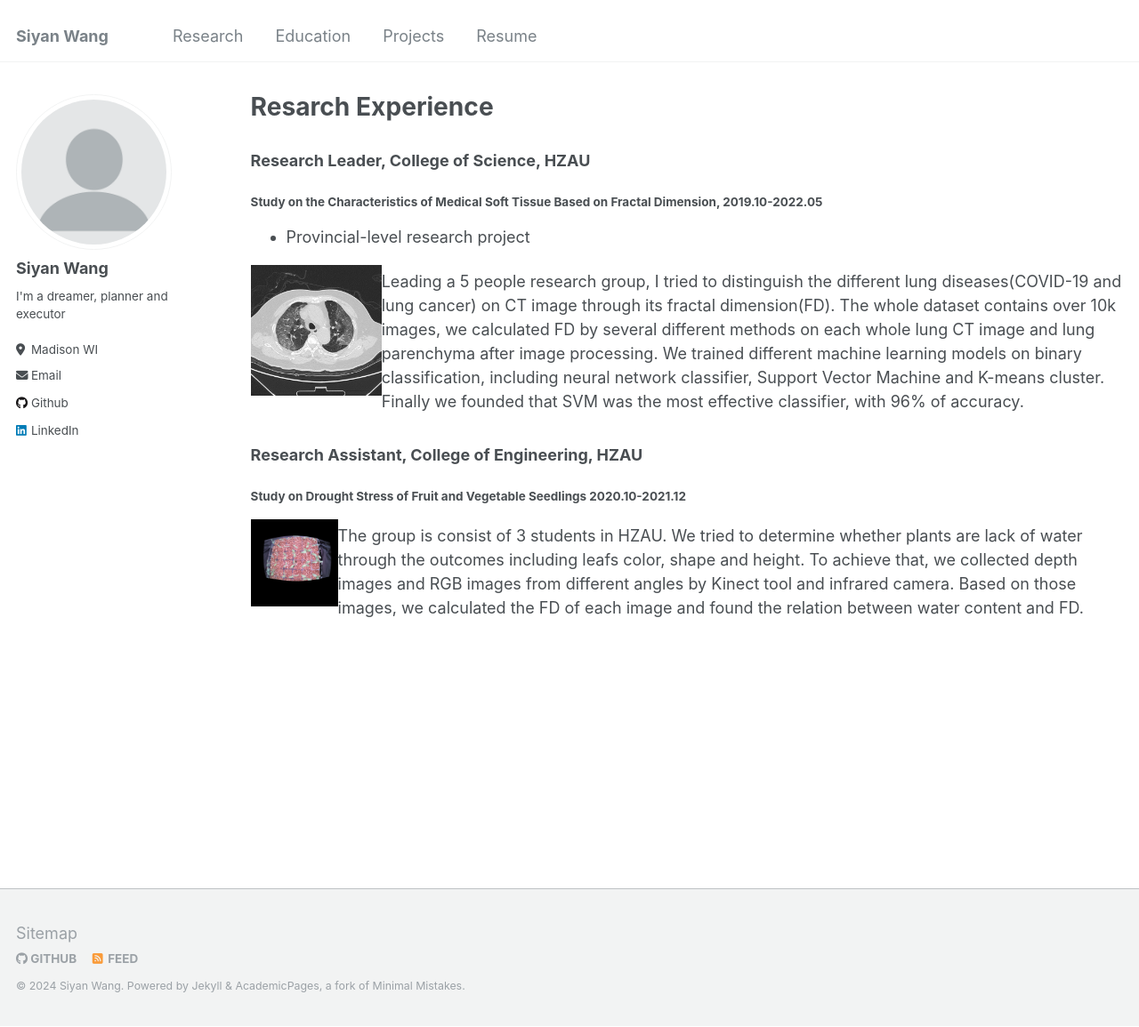
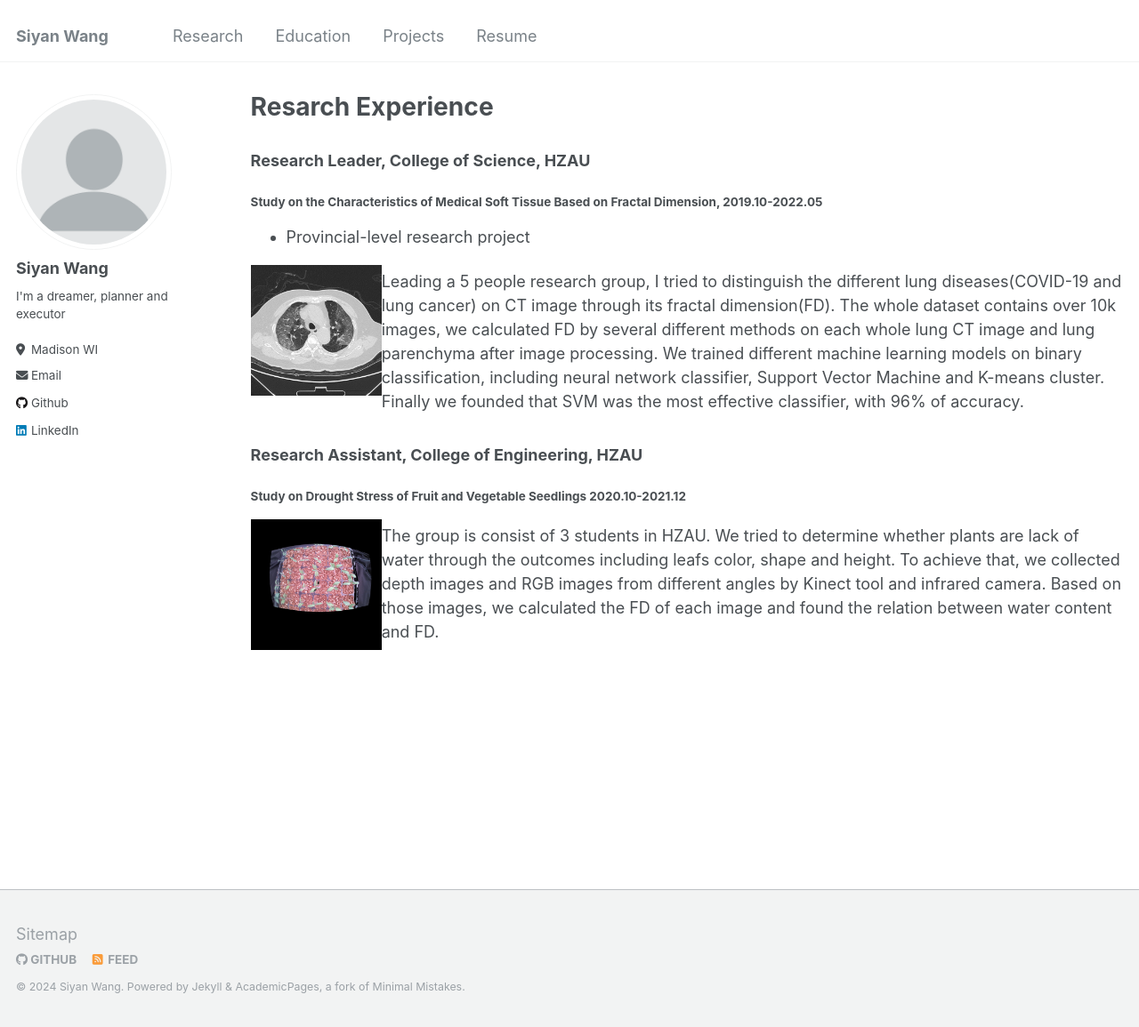
Before and after one commit to siyanwang123/siyanwang123.github.io, a Jekyll site: the page built from _pages/research.md, in a window 1280 px wide and 1155 px high. Shown: the whole window at 89% size. Built offline with Jekyll 4.4.1, drawn with Linux system fonts in a browser that asks for light colours.

Commit message:
Update research.md

```diff
--- a/_pages/research.md
+++ b/_pages/research.md
@@ -19,6 +19,6 @@ Leading a 5 people research group, I tried to distinguish the different lung dis
 ### Research Assistant, College of Engineering, HZAU
 #### Study on Drought Stress of Fruit and Vegetable Seedlings 2020.10-2021.12
 
-<img align="left" src="/images/depbg1-1.jpeg" style="width:10%">
+<img align="left" src="/images/depbg1-1.jpeg" style="width:15%">
 
 The group is consist of 3 students in HZAU. We tried to determine whether plants are lack of water through the outcomes including leafs color, shape and height. To achieve that, we collected depth images and RGB images from different angles by Kinect tool and infrared camera. Based on those images, we calculated the FD of each image and found the relation between water content and FD.
```
